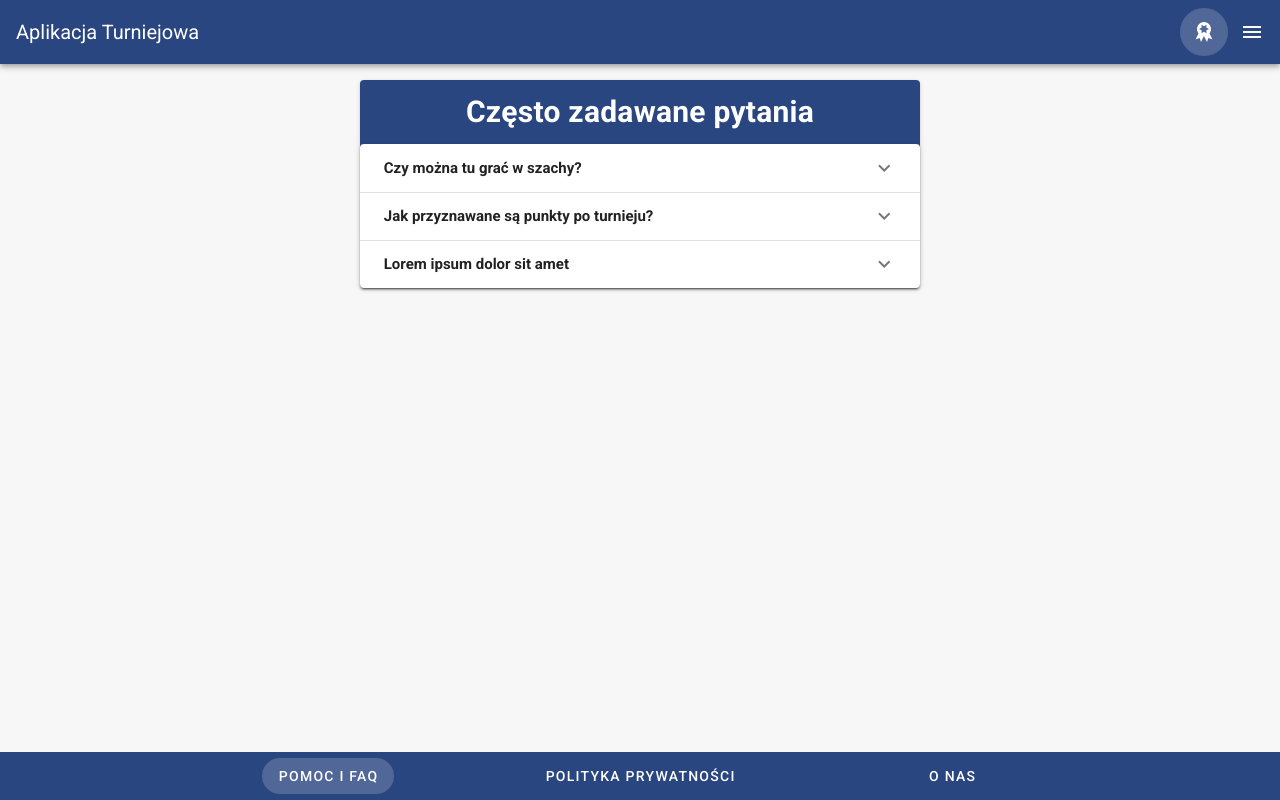
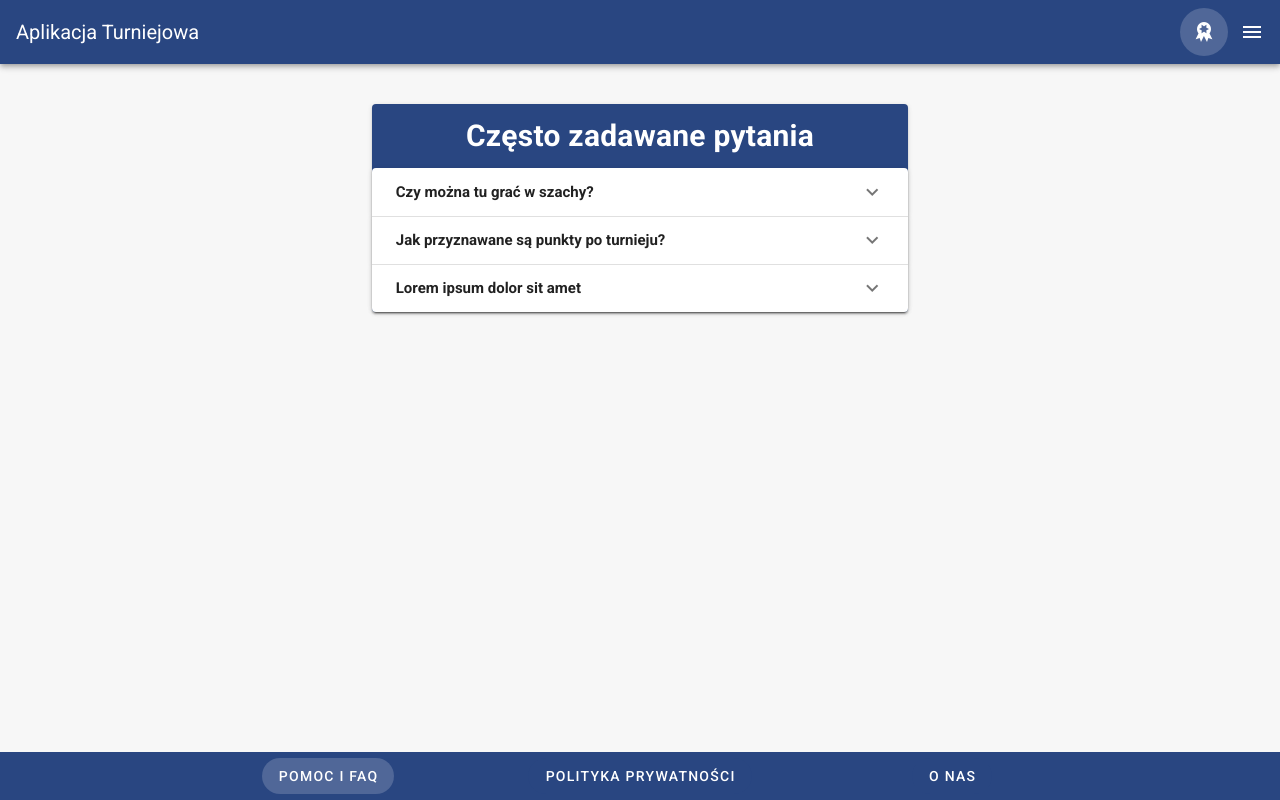
Before and after one commit to skni-kod/TournamentAppFrontend, a Vue app: page /faq in a window 1280 px wide. Shown: the top 800 px of the page. Built offline with nearby package versions, Linux system fonts and the light colour scheme.

Commit message:
FAQ Padding, Margin, Word Break etc

```diff
--- a/src/views/FAQ.vue
+++ b/src/views/FAQ.vue
@@ -1,9 +1,12 @@
 <template>
-  <v-container rounded>
+  <v-container>
     <v-row justify="center">
-      <v-col cols="12" sm="10" md="8" lg="6" xl="4" class="pa-md-4">
-        <v-card class="primary white--text">
-          <v-card-title class="justify-center">
+      <v-col cols="12" sm="10" md="8" lg="6" xl="4" class="pa-md-4 my-6" style="max-width: 600px">
+        <v-card class="primary white--text mx-3">
+          <v-card-title
+            class="text-center justify-center px-6"
+            style="word-break: break-word;"
+          >
             <h2>Często zadawane pytania</h2>
           </v-card-title>
           <v-expansion-panels accordion multiple>
```
